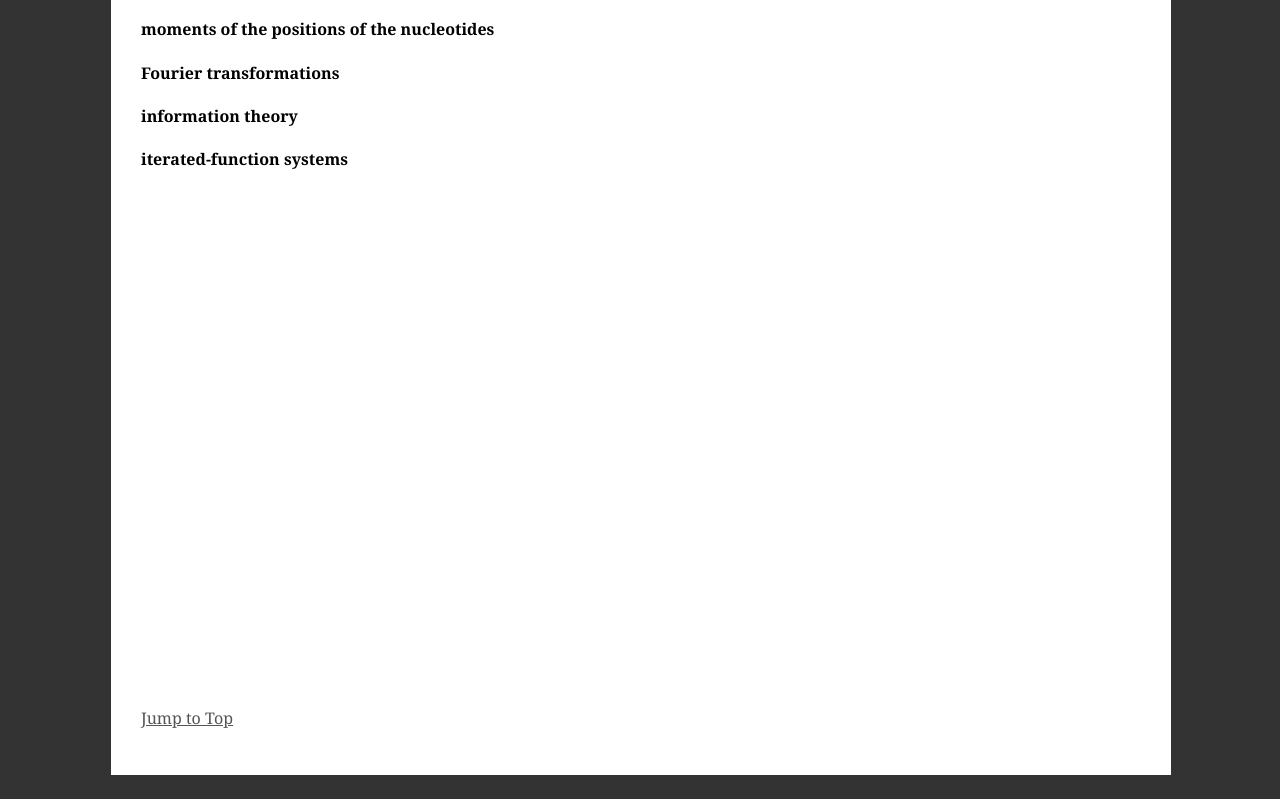
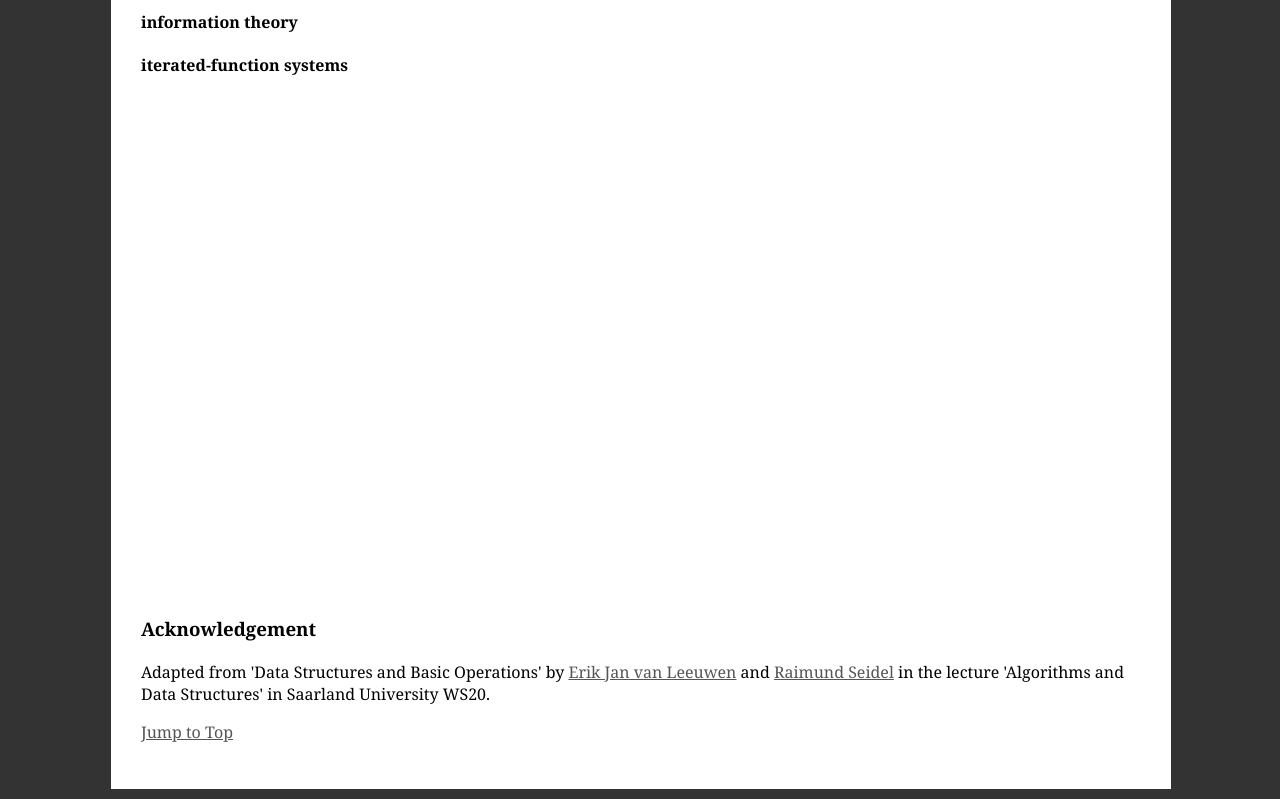
Before and after one commit to garrison-chen/Master-Thesis, a plain HTML site: page Alignment-free-tools.html in a window 1280 px wide. Shown: the part 2511-3310 px from the top of the page. Drawn offline with nearby package versions, Linux system fonts and the light colour scheme.

Commit message:
update tools page

```diff
--- a/Alignment-free-tools.html
+++ b/Alignment-free-tools.html
@@ -388,7 +388,7 @@
 
     </table>
 
-    <p style="margin-top:50px">Adapted from 'Data Structures and Basic Operations' by <a href="http://www.erikjanvl.nl">Erik Jan van Leeuwen</a> and <a href="http://www-tcs.cs.uni-sb.de/">Raimund Seidel</a> in the lecture 'Algorithms and Data Structures' in Saarland University WS20.</p>
+
 
 
 
@@ -425,9 +425,13 @@
         <h4>information theory</h4>
         <h4>iterated-function systems </h4>
 
+
     <div style="height:500px;">&nbsp;</div>
 
     <P style="page-break-before: always">
+
+    <h3>Acknowledgement</h3>
+    <p style="margin-top:20px">Adapted from 'Data Structures and Basic Operations' by <a href="http://www.erikjanvl.nl">Erik Jan van Leeuwen</a> and <a href="http://www-tcs.cs.uni-sb.de/">Raimund Seidel</a> in the lecture 'Algorithms and Data Structures' in Saarland University WS20.</p>
 
     <p><a href="#"> Jump to Top</a></p>
 
```
